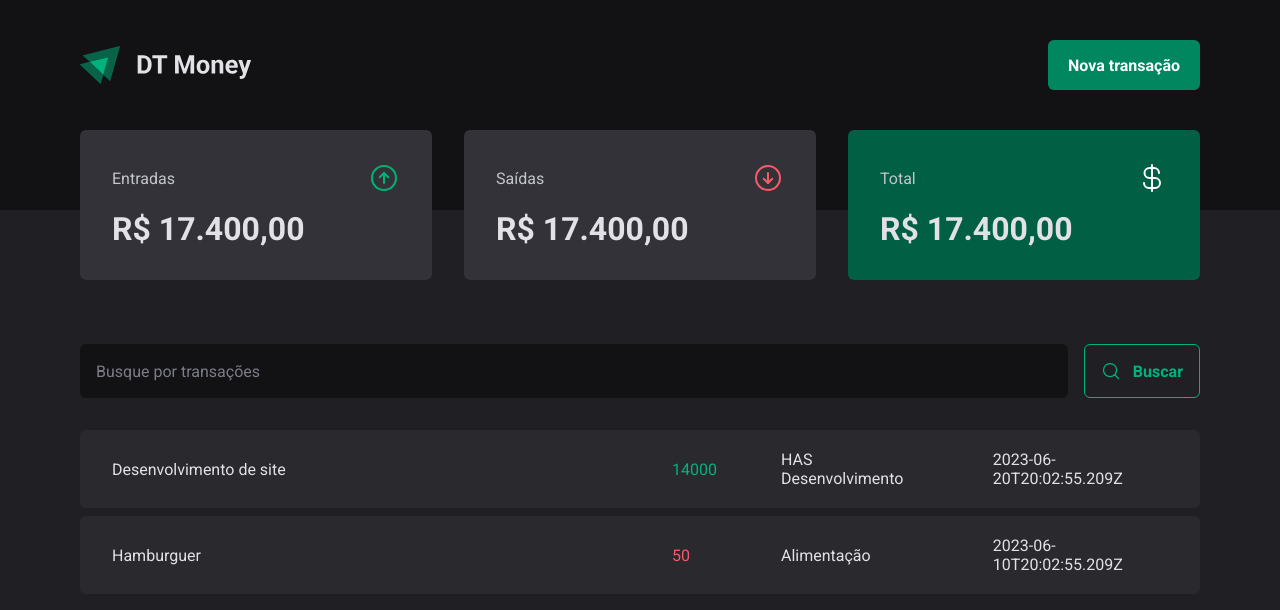
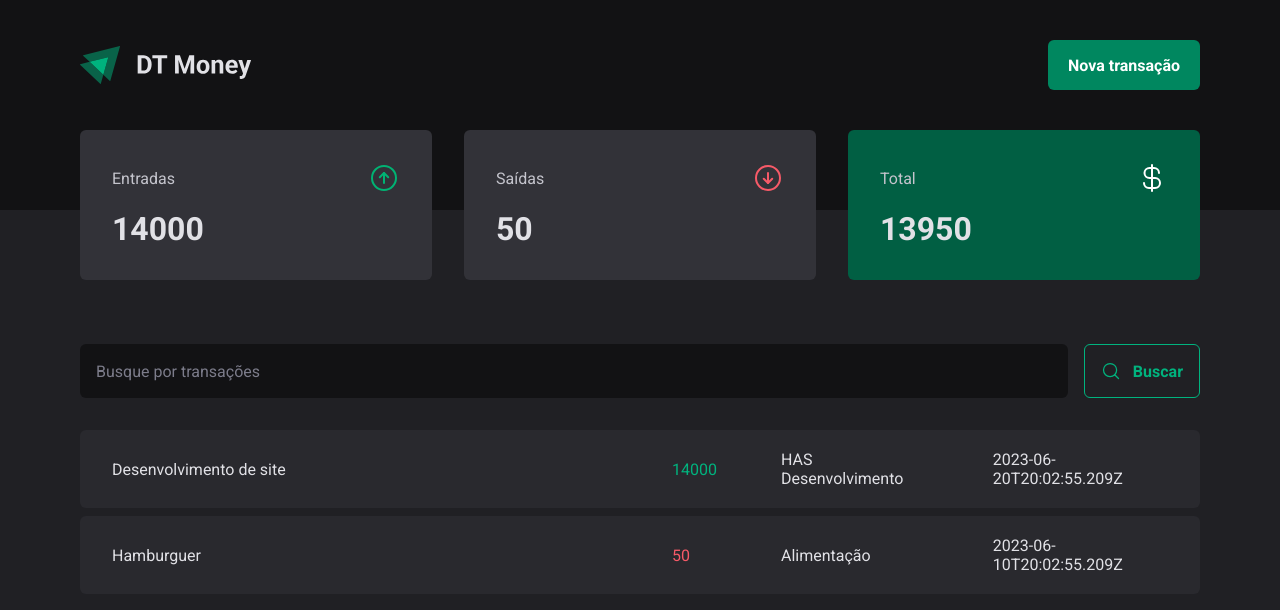
Before and after one commit to yale1995/personal-controller-finance-app, a React (Vite) app: page / in a window 1280 px wide. Shown: the top 610 px of the page. Built offline with nearby package versions, Linux system fonts and the light colour scheme; data requests are answered from the project's data file.

Commit message:
feat: summary

```diff
--- a/src/components/Summary/index.tsx
+++ b/src/components/Summary/index.tsx
@@ -1,7 +1,30 @@
 import { ArrowCircleDown, ArrowCircleUp, CurrencyDollar } from 'phosphor-react'
 import { SummaryCard, SummmaryContainer } from './styles'
+import { useContext } from 'react'
+import { TransactionsContext } from '../../contexts/TransactionsContext'
 
 export function Summary() {
+  const { transactions } = useContext(TransactionsContext)
+
+  const summary = transactions.reduce(
+    (accumulator, transaction) => {
+      if (transaction.type === 'income') {
+        accumulator.income += transaction.price
+        accumulator.total += transaction.price
+      } else {
+        accumulator.outcome += transaction.price
+        accumulator.total -= transaction.price
+      }
+
+      return accumulator
+    },
+    {
+      income: 0,
+      outcome: 0,
+      total: 0,
+    },
+  )
+
   return (
     <SummmaryContainer>
       <SummaryCard>
@@ -10,7 +33,7 @@
           <ArrowCircleUp size={32} color="#00b373" />
         </header>
 
-        <strong>R$ 17.400,00</strong>
+        <strong>{summary.income}</strong>
       </SummaryCard>
 
       <SummaryCard>
@@ -19,7 +42,7 @@
           <ArrowCircleDown size={32} color="#f75a68" />
         </header>
 
-        <strong>R$ 17.400,00</strong>
+        <strong>{summary.outcome}</strong>
       </SummaryCard>
 
       <SummaryCard variant="green">
@@ -28,7 +51,7 @@
           <CurrencyDollar size={32} color="#fff" />
         </header>
 
-        <strong>R$ 17.400,00</strong>
+        <strong>{summary.total}</strong>
       </SummaryCard>
     </SummmaryContainer>
   )
```
